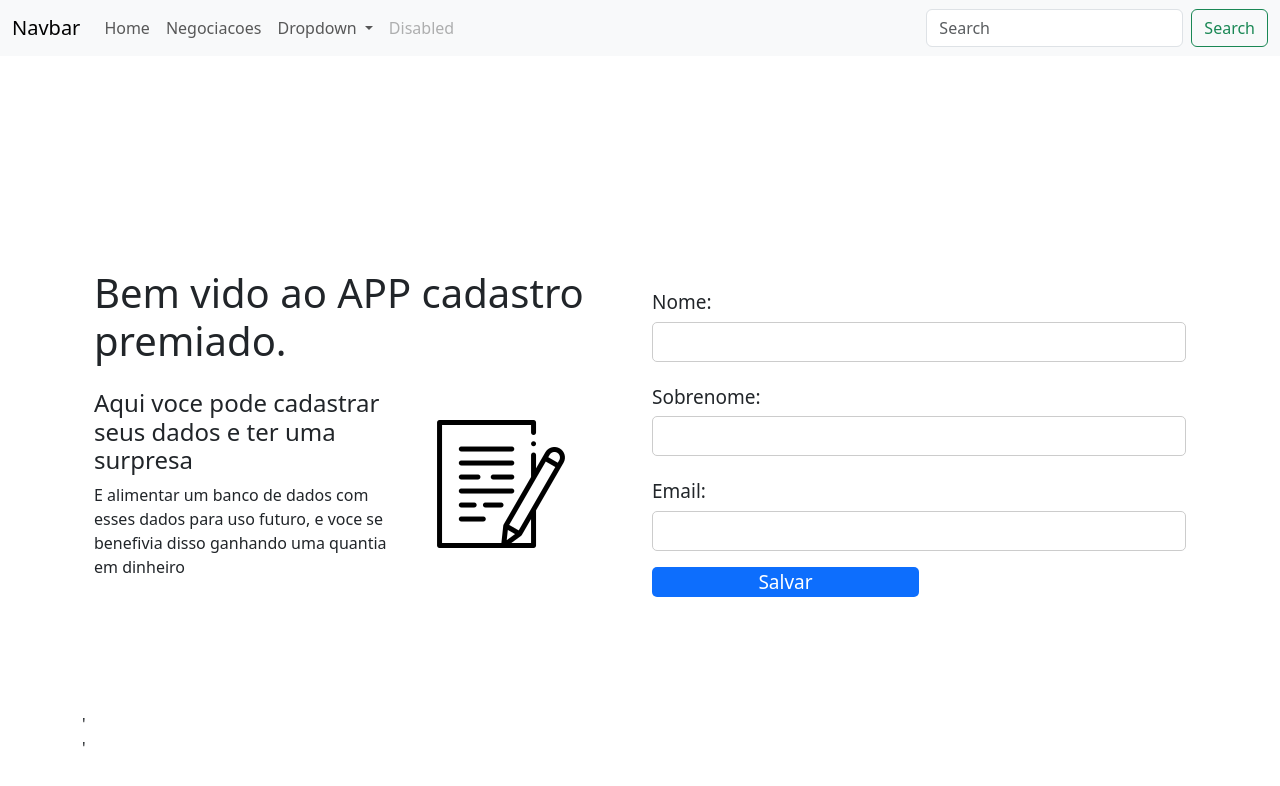
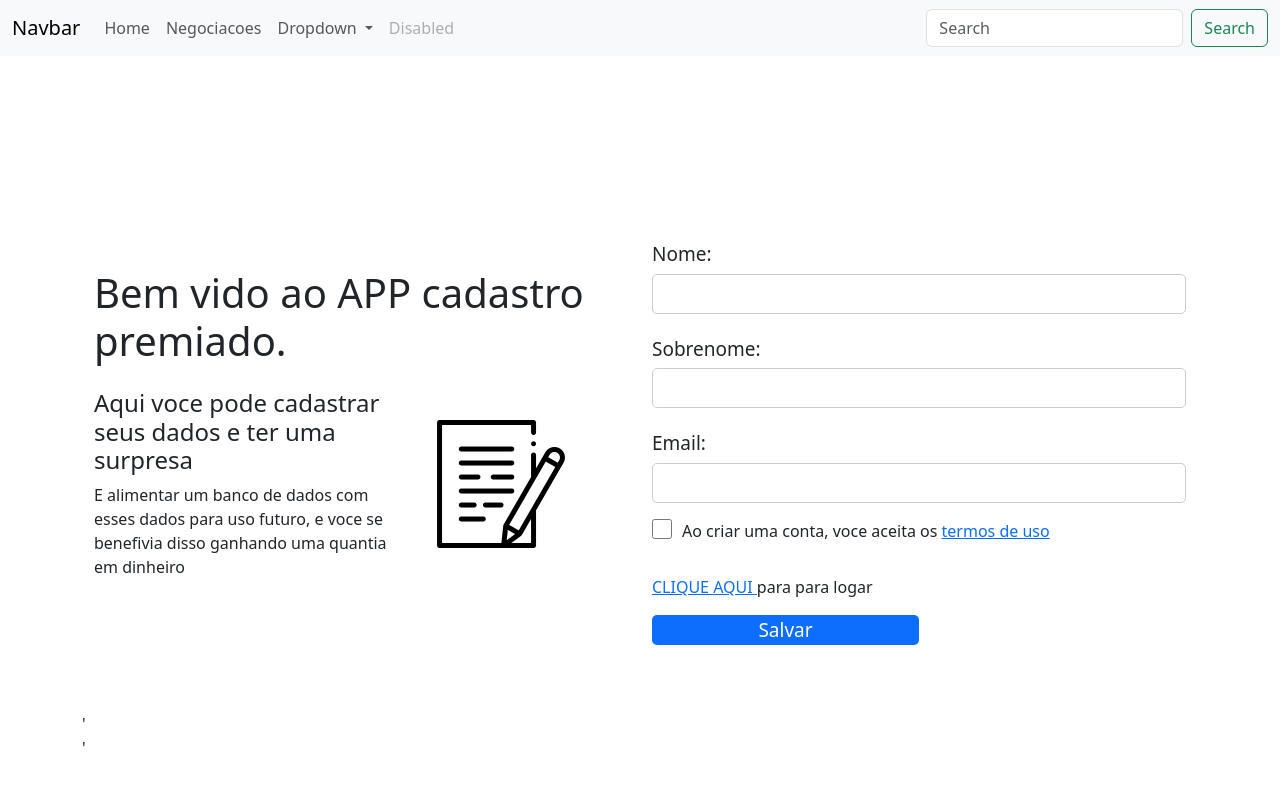
Before and after one commit to Gitgabrielhub/AppAngular, an Angular app: page / in a window 1280 px wide. Shown: the top 786 px of the page. Built offline with nearby package versions, Linux system fonts and the light colour scheme.

Commit message:
inclusao de outros componentes

```diff
--- a/src/app/componentes/home/home.component.html
+++ b/src/app/componentes/home/home.component.html
@@ -38,8 +38,18 @@
             <input id="email" type="email" formControlName="email">
             <div *ngIf="email.invalid && formDir.submitted" class="validation-error">
               <p class="verification-error-lastname" *ngIf="email.errors?.['required']">*O Email é obrigatorio</p>
-
             </div>
+          </div>
+          <div class="mt-3 checkbox"   >
+            <div>
+              <input id="checkbox" type="checkbox" formControlName="checkbox">
+            </div>
+            <div>
+              <p>Ao criar uma conta, voce aceita os <a [routerLink]="['/termos']">termos de uso</a></p>
+            </div>
+          </div>
+          <div class="mt-3">
+            <p><a [routerLink]="['/login']">CLIQUE AQUI </a>para para logar</p>
           </div>
           <div class="mt-3">
             <button class="btn btn-primary">Salvar</button>
--- a/src/app/componentes/home/home.component.scss
+++ b/src/app/componentes/home/home.component.scss
@@ -40,3 +40,12 @@ label{
     color: $colorError;
     font-size: 15px;
 }
+.checkbox{
+    display: flex;
+    gap: 10px;
+
+}
+.checkbox div input{
+    width: 20px;
+    height: 20px;
+}
--- a/src/app/componentes/home/home.component.ts
+++ b/src/app/componentes/home/home.component.ts
@@ -16,6 +16,8 @@ export class HomeComponent {
         name: new FormControl("",[Validators.required, Validators.minLength(5)]),
         lastname: new FormControl("",[Validators.required, Validators.maxLength(5)]),
         email: new FormControl("",[Validators.required, Validators.email]),
+        checkbox: new FormControl(false)
+
       })
     }
 
@@ -28,6 +30,9 @@ export class HomeComponent {
     get email(){
       return this.formulario.get('email')!;
     }
+    get checkbox(){
+      return this.formulario.get('checkbox')!;
+    }
 
     submit(){
       this.data.push(this.formulario.value)
@@ -37,6 +42,7 @@ export class HomeComponent {
         name: new FormControl(""),
         lastname: new FormControl(""),
         email: new FormControl(""),
+        checkbox: new FormControl(false)
       })
       if (this.formulario.invalid){
         return
```
